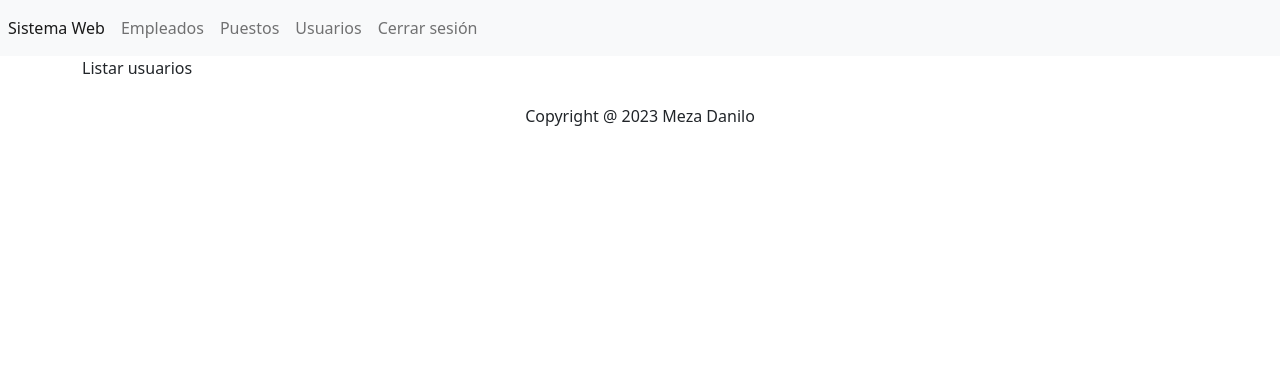
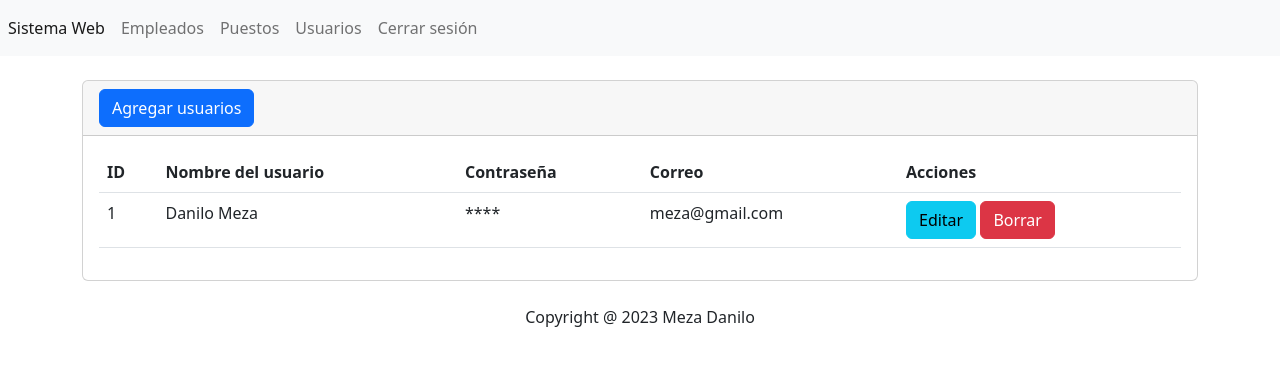
Before and after one commit to mezaDanilo/AppCvPhp, a PHP site: page /app-web/secciones/usuarios/ in a window 1280 px wide. Shown: the top 366 px of the page. Run offline with PHP 8.4, Linux system fonts and the light colour scheme.

Commit message:
parte visual de los formularios terminada

```diff
--- a/secciones/usuarios/index.php
+++ b/secciones/usuarios/index.php
@@ -1,5 +1,43 @@
 <?php include("../../templates/header.php"); ?>
 
-Listar usuarios
+<br>
 
-    <?php include("../../templates/footer.php"); ?>
+<div class="card">
+    <div class="card-header">
+    <a name="" id="" class="btn btn-primary"
+        href="crear.php" role="button">
+        Agregar usuarios</a>
+    </div>
+    <div class="card-body">
+        <div class="table-responsive-sm">
+        <table class="table">
+            <thead>
+                <tr>
+                    <th scope="col">ID</th>
+                    <th scope="col">Nombre del usuario</th>
+                    <th scope="col">Contraseña</th>
+                    <th scope="col">Correo</th>
+                    <th scope="col">Acciones</th>
+                </tr>
+            </thead>
+            <tbody>
+                <tr class="">
+                    <td scope="row">1</td>
+                    <td>Danilo Meza</td>
+                    <td>****</td>
+                    <td>meza@gmail.com</td>
+                    <td>
+                        <input name="btneditar" id="btneditar" class="btn btn-info" type="button" value="Editar">
+                        <input name="btnborrar" id="btnborrar" class="btn btn-danger" type="button" value="Borrar">
+                    </td>
+                </tr>
+            </tbody>
+        </table>
+</div>
+    </div>
+</div>
+
+
+
+
+<?php include("../../templates/footer.php"); ?>
```
Also changed, not shown: secciones/usuarios/crear.php (+36 -1 lines).
